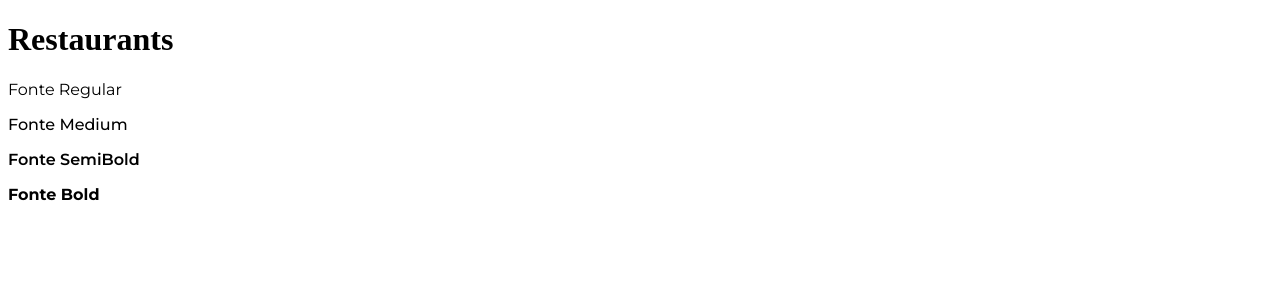
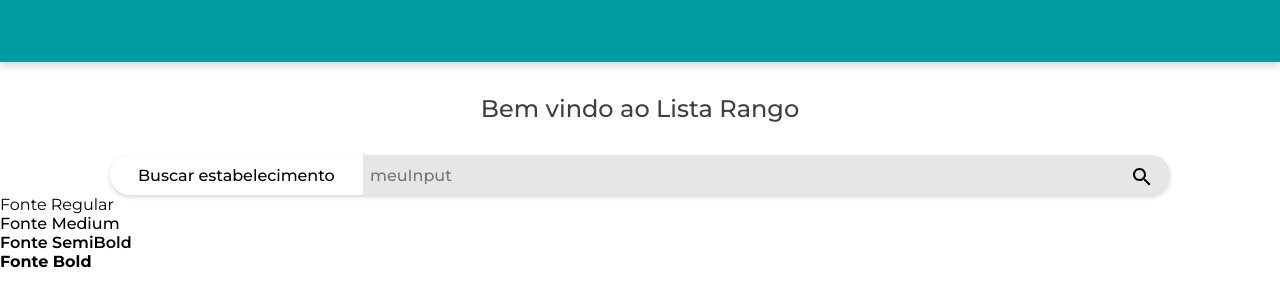
Before and after one commit to Walteann/restaurants-challenge, a React (Create React App) app: page / in a window 1280 px wide. Shown: the top 306 px of the page. Built offline with nearby package versions, Linux system fonts and the light colour scheme.

Commit message:
feat: Input search e css

```diff
--- a/package.json
+++ b/package.json
@@ -3,6 +3,8 @@
   "version": "0.1.0",
   "private": true,
   "dependencies": {
+    "@material-ui/core": "^4.12.3",
+    "@material-ui/icons": "^4.11.2",
     "@testing-library/jest-dom": "^5.11.4",
     "@testing-library/react": "^11.1.0",
     "@testing-library/user-event": "^12.1.10",
--- a/src/index.scss
+++ b/src/index.scss
@@ -1 +1,6 @@
 @import url('https://fonts.googleapis.com/css2?family=Montserrat:wght@400;500;600;700&display=swap');
+
+* {
+  margin: 0;
+  padding: 0;
+}
--- a/src/pages/restaurants/restaurants.scss
+++ b/src/pages/restaurants/restaurants.scss
@@ -19,3 +19,15 @@
     @include font-bold;
 
 }
+
+header {
+    display: flex;
+    align-items: center;
+    flex-direction: column;
+
+    h1 {
+        @include font-medium-large;
+        color: $text-primary-color;
+        padding: 32px; // TODO: acho que da pra colocar esse cara em algum mixin ou funcao
+    }
+}
--- a/src/pages/restaurants/restaurants.tsx
+++ b/src/pages/restaurants/restaurants.tsx
@@ -1,9 +1,16 @@
+import { InputSearch } from '../../shared/components/input-search/InputSearch';
+import { Nav } from './../../shared/components/nav/Nav';
 import './restaurants.scss';
 
 export const Restaurants = () => {
     return (
         <>
-            <h1>Restaurants</h1>
+            <Nav />
+            <header>
+                <h1>Bem vindo ao Lista Rango</h1>
+                <InputSearch prefixName="Buscar estabelecimento" />
+
+            </header>
 
             <p className="fontRegular">Fonte Regular</p>
             <p className="fontMedium">Fonte Medium</p>
--- /dev/null
+++ b/src/shared/components/input-search/InputSearch.tsx
@@ -0,0 +1,15 @@
+import './inputSearch.scss';
+import SearchIcon from '@material-ui/icons/Search'
+import { InputSearchProps } from '../../interfaces/InputSearchProps';
+
+export const InputSearch = (props: InputSearchProps) => {
+    return (
+        <div className="input-search">
+            <span className="input-search__prefix">{props.prefixName}</span>
+            <input className="input-search__input" type="text" placeholder="meuInput" />
+            <span className="input-search__sufixIcon">
+                <SearchIcon />
+            </span>
+        </div>
+    )
+};
--- /dev/null
+++ b/src/shared/components/input-search/inputSearch.scss
@@ -0,0 +1,40 @@
+@import './../../../styles/variables.scss';
+
+
+
+.input-search {
+    position: relative;
+    &__prefix {
+        background-color: $white-color;
+        @include font-medium-medium;
+        position: absolute;
+        display: flex;
+        align-items: center;
+        justify-content: center;
+        border: none;
+        border-top-left-radius: 20px;
+        border-bottom-left-radius: 20px;
+        bottom: 0;
+        padding: 11px 28px 10px;
+
+    }
+
+    &__input {
+        border: none;
+        width: 800px;
+        height: 40px;
+        border-radius: 20px;
+        background-color: $gray-color-2;
+        padding-left: 260px;
+        box-shadow: 0 2px 4px $mono-color-1;
+        outline: none;
+        @include font-medium-medium;
+
+    }
+
+    &__sufixIcon {
+        position: absolute;
+        right: 16px;
+        top: 10px;
+    }
+}
--- /dev/null
+++ b/src/shared/components/nav/Nav.scss
@@ -0,0 +1,8 @@
+@import './../../../styles/variables.scss';
+
+.nav {
+    background-color: $primary-color;
+    height: 62px;
+    width: 100%;
+    box-shadow: 0 4px 8px $mono-color-1;
+}
--- /dev/null
+++ b/src/shared/components/nav/Nav.tsx
@@ -0,0 +1,5 @@
+import './Nav.scss';
+
+export const Nav = () => (
+    <nav className="nav"></nav>
+)
--- /dev/null
+++ b/src/shared/interfaces/InputSearchProps.tsx
@@ -0,0 +1,3 @@
+export interface InputSearchProps {
+    prefixName: string;
+}
--- a/src/styles/variables.scss
+++ b/src/styles/variables.scss
@@ -13,6 +13,7 @@ $text-secondary-color: #989898;
 $black: #000000;
 $white-color: #FFFFFF;
 $gray-color: #FBFBFB;
+$gray-color-2: #e6e6e6;
 $mono-color-1: #00000029;
 $mono-color-2: #0000001A;
 $mono-color-3: #00000033;
@@ -48,83 +49,83 @@ $mono-color-3: #00000033;
 // Fonts Medium
 @mixin font-medium-large {
     @include font-medium;
-    font-size: 24;
+    font-size: 24px;
 }
 
 @mixin font-medium-medium {
     @include font-medium;
-    font-size: 16;
+    font-size: 16px;
 }
 
 @mixin font-medium-small {
     @include font-medium;
-    font-size: 12;
+    font-size: 12px;
 }
 
 @mixin font-medium-x-small {
     @include font-medium;
-    font-size: 8;
+    font-size: 8px;
 }
 
 // Fonts Regular
 @mixin font-regular-large {
     @include font-regular;
-    font-size: 24;
+    font-size: 24px;
 }
 
 @mixin font-regular-medium {
     @include font-regular;
-    font-size: 16;
+    font-size: 16px;
 }
 
 @mixin font-regular-small {
     @include font-regular;
-    font-size: 12;
+    font-size: 12px;
 }
 
 @mixin font-regular-x-small {
     @include font-regular;
-    font-size: 8;
+    font-size: 8px;
 }
 
 // Fonts Semi bold
 @mixin font-semiBold-large {
     @include font-semiBold();
-    font-size: 24;
+    font-size: 24px;
 }
 
 @mixin font-semiBold-medium {
     @include font-semiBold();
-    font-size: 16;
+    font-size: 16px;
 }
 
 @mixin font-semiBold-small {
     @include font-semiBold();
-    font-size: 12;
+    font-size: 12px;
 }
 
 @mixin font-semiBold-x-small {
     @include font-semiBold();
-    font-size: 8;
+    font-size: 8px;
 }
 
 // Fonts Bold
 @mixin font-bold-large {
     @include font-bold;
-    font-size: 24;
+    font-size: 24px;
 }
 
 @mixin font-bold-medium {
     @include font-bold;
-    font-size: 16;
+    font-size: 16px;
 }
 
 @mixin font-bold-small {
     @include font-bold;
-    font-size: 12;
+    font-size: 12px;
 }
 
 @mixin font-bold-x-small {
     @include font-bold;
-    font-size: 8;
+    font-size: 8px;
 }
```
Also changed, not shown: 1 other file (tests, documents, lock files or other folders).
